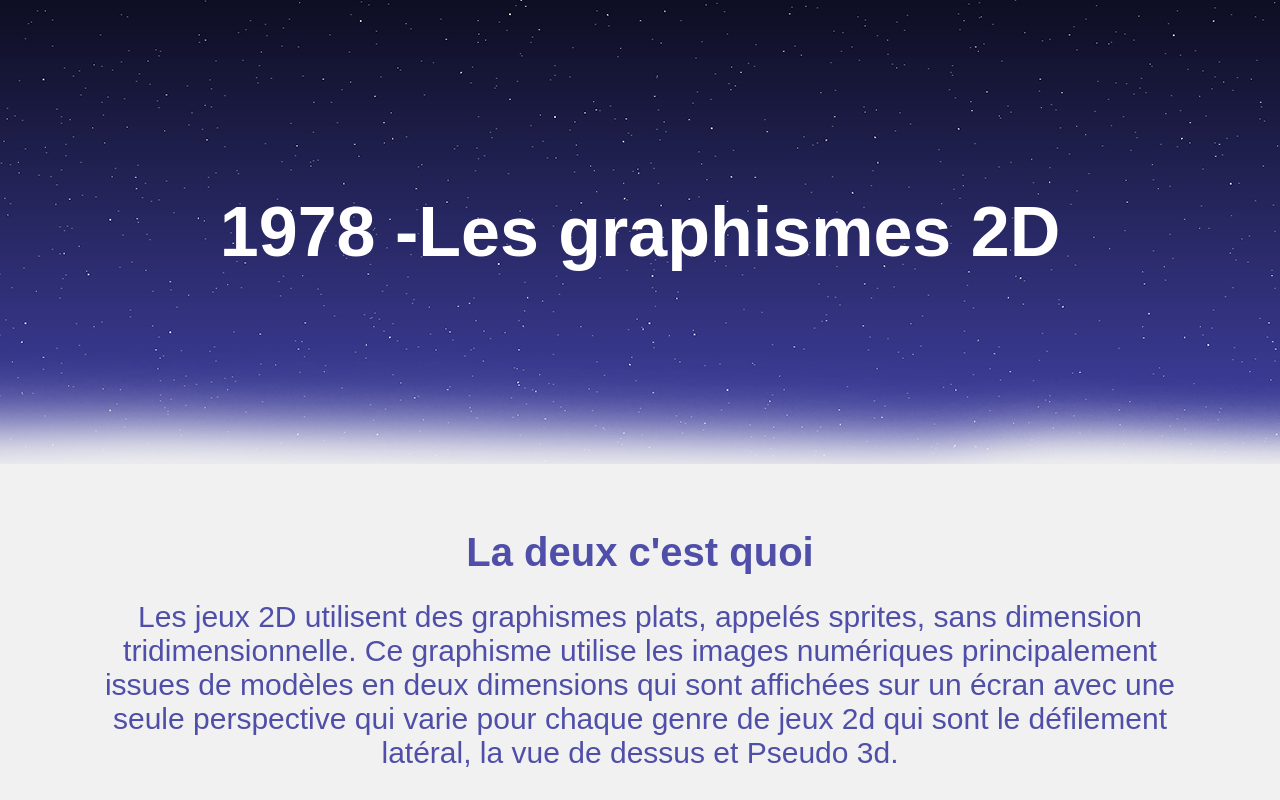
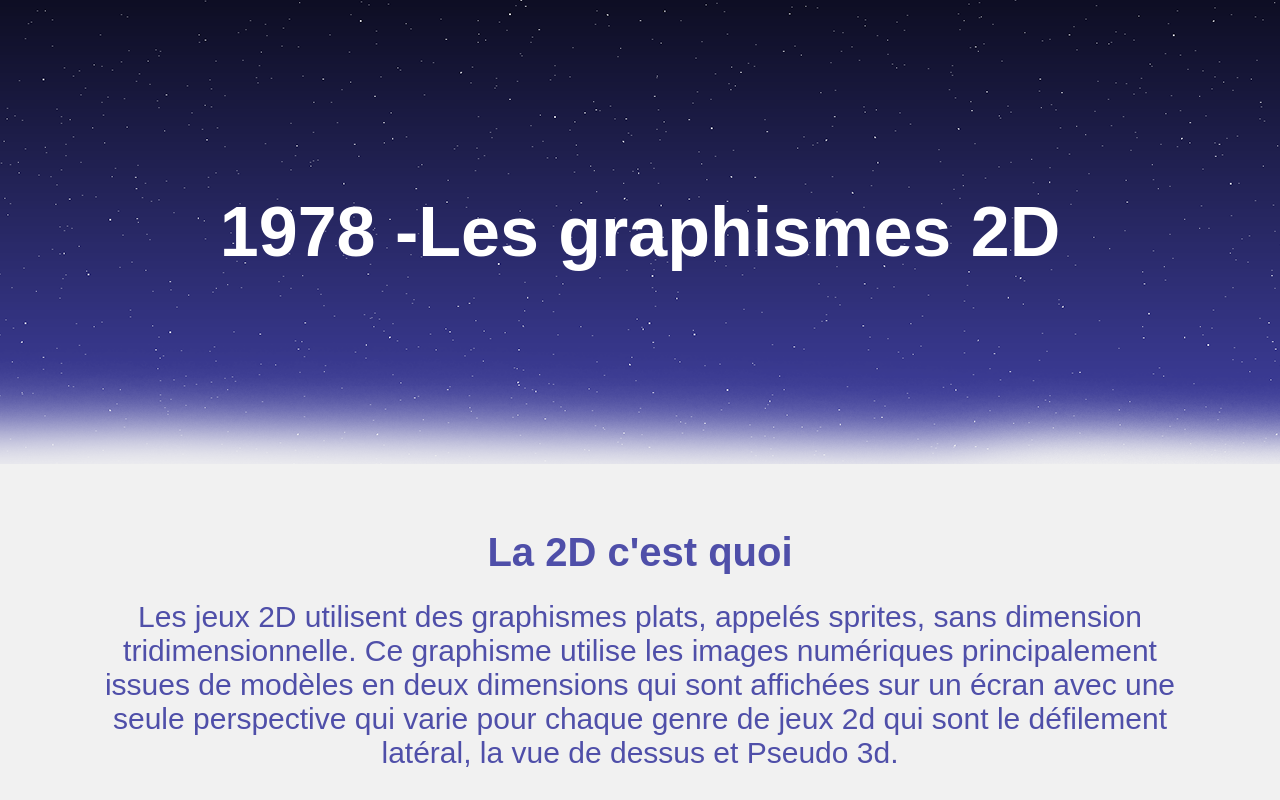
Before and after one commit to AuxencePetit/Lesgraphismedesjeuxvideos, a plain HTML site: page 2d.html in a window 1280 px wide. Shown: the top 800 px of the page. Drawn offline with Linux system fonts and the light colour scheme.

Commit message:
fingerggqgqGJGq

```diff
--- a/2d.html
+++ b/2d.html
@@ -14,7 +14,7 @@
         <h1>1978 -Les graphismes 2D</h1>
     </div>
     <div id="main">
-        <h1>La deux c'est quoi </h1>
+        <h1>La 2D c'est quoi </h1>
 
         <p>Les jeux 2D utilisent des graphismes plats, appelés sprites, sans dimension tridimensionnelle.
             Ce graphisme utilise les images numériques principalement issues de modèles en deux dimensions
```
Also changed, not shown: 1 other file.
